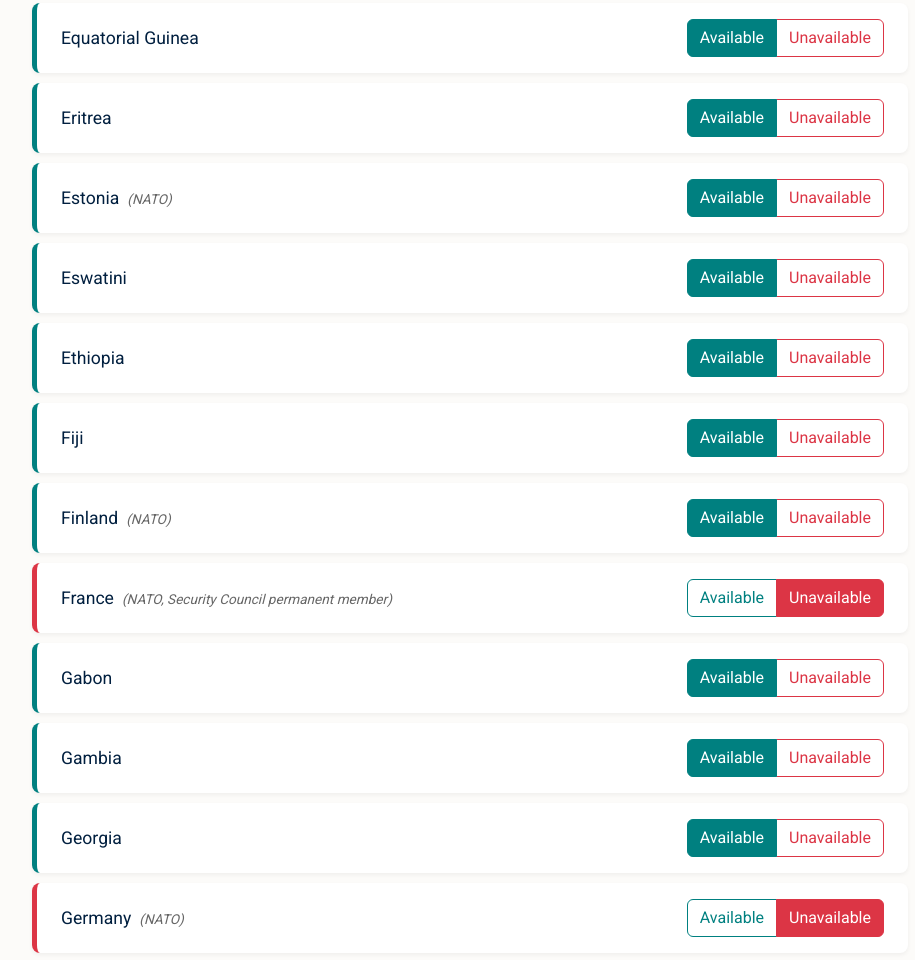
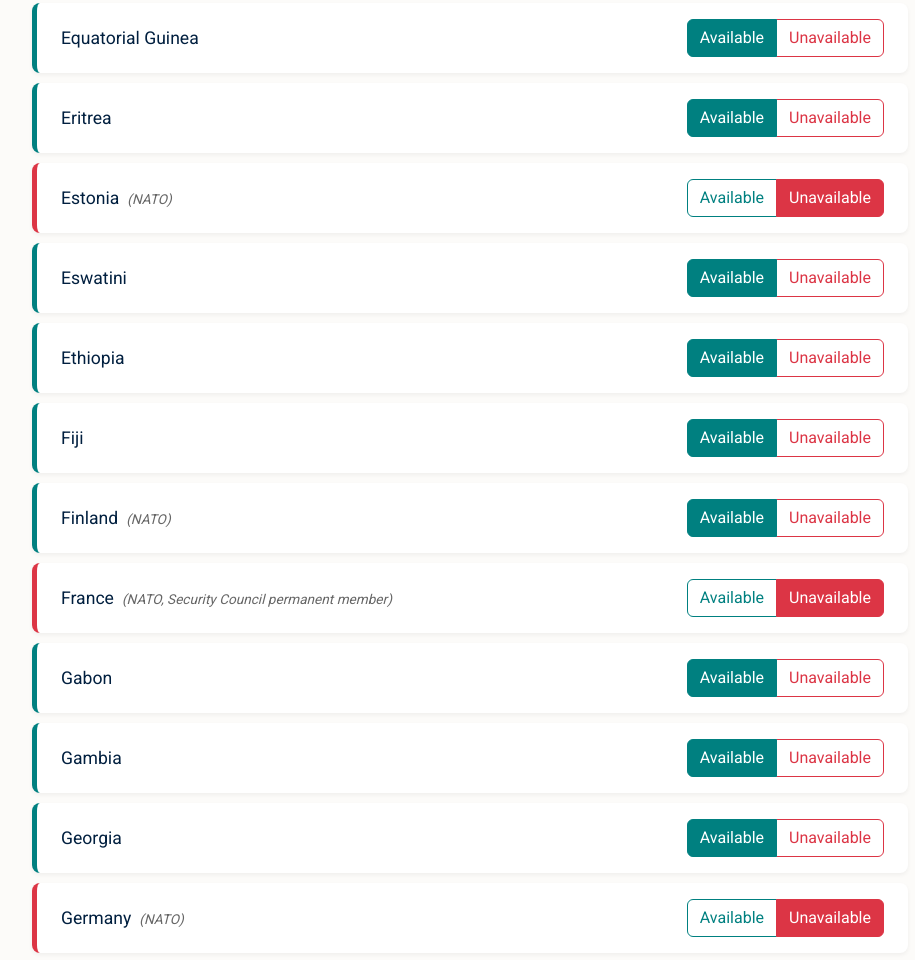
Before and after one commit to PyleaMUN/countries2027, a plain HTML site: page index.html in a window 1280 px wide. Shown: the part 4605-5565 px from the top of the page, without its empty margins (170-1085 px from the left). Drawn offline with nearby package versions, Linux system fonts and the light colour scheme.

Commit message:
Add files via upload

```diff
--- a/index.html
+++ b/index.html
@@ -170,7 +170,7 @@
         const assignedCountries = [
             "Russia", "Canada", "Portugal", "Denmark", "Japan",
             "New Zealand", "Cyprus", "Brazil", "Germany", "Turkey",
-            "France", "Spain"
+            "France", "Spain", "Estonia"
         ];
 
         const countries = [
```
